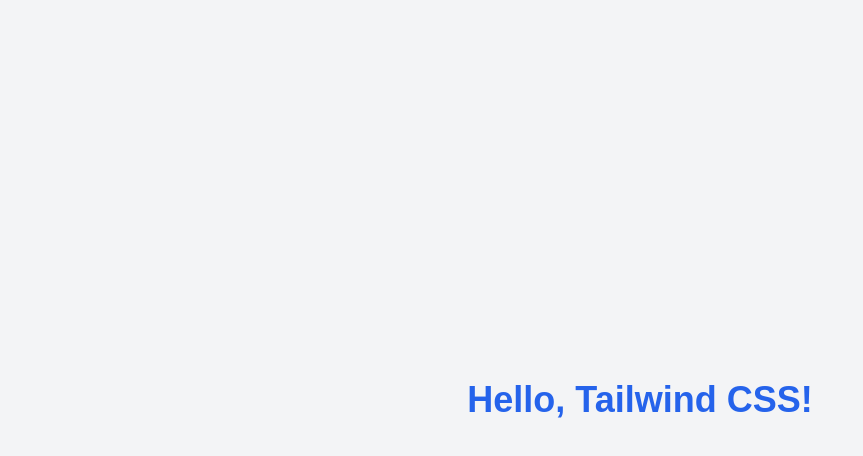
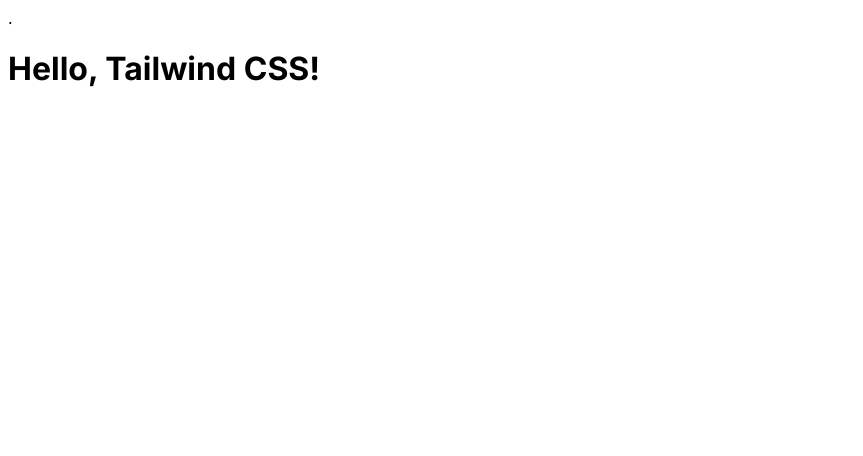
Before and after one commit to Nethelvetic/next-blog2, a Next.js app: page / in a window 1280 px wide. Shown: the top 456 px of the page, without its empty margins (0-863 px from the left). Built offline with nearby package versions, Linux system fonts and the light colour scheme.

Commit message:
correction

```diff
--- a/app/layout.js
+++ b/app/layout.js
@@ -1,30 +1,16 @@
-import localFont from "next/font/local";
-import "./globals.css";
+import { Inter } from 'next/font/google';
 
-const geistSans = localFont({
-  src: "./fonts/GeistVF.woff",
-  variable: "--font-geist-sans",
-  weight: "100 900",
-});
-const geistMono = localFont({
-  src: "./fonts/GeistMonoVF.woff",
-  variable: "--font-geist-mono",
-  weight: "100 900",
-});
+const inter = Inter({ subsets: ['latin'] });
 
 export const metadata = {
-  title: "Create Next App",
-  description: "Generated by create next app",
+  title: 'Mon Blog',
+  description: 'Un blog Next.js',
 };
 
 export default function RootLayout({ children }) {
   return (
-    <html lang="en">
-      <body
-        className={`${geistSans.variable} ${geistMono.variable} antialiased`}
-      >
-        {children}
-      </body>
+    <html lang="en">.
+      <body className={inter.className}>{children}</body>
     </html>
   );
 }
```
